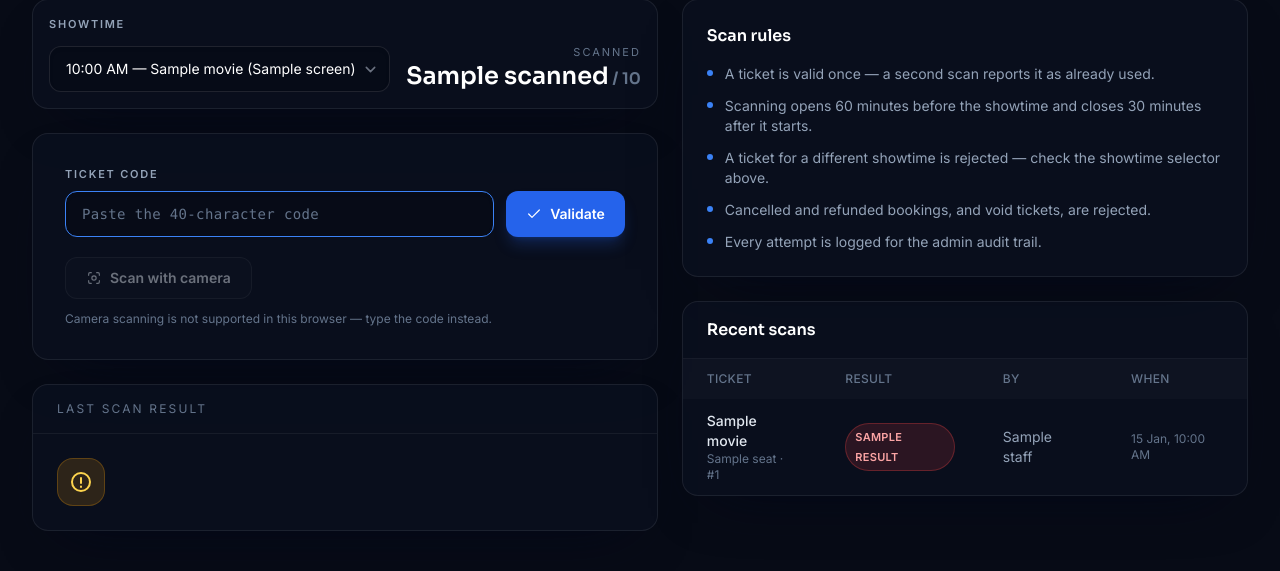
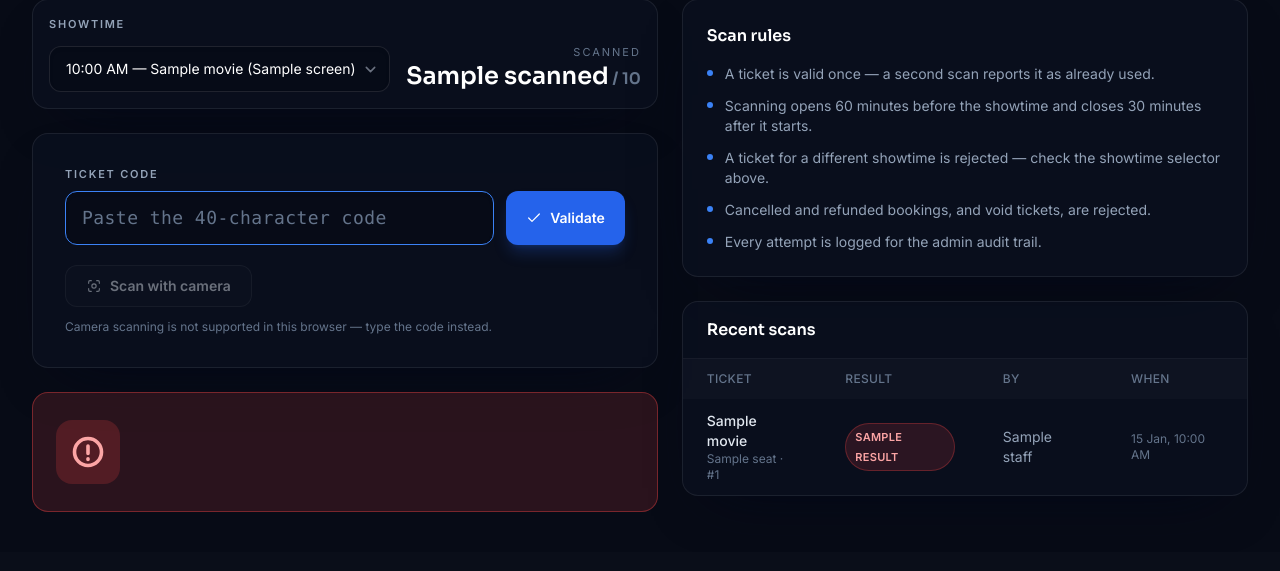
Before and after one commit to Anousha-Ahmed/CineBook, a Laravel app: template resources/views/staff/scan.blade.php in a window 1280 px wide. Shown: the part 322-893 px from the top of the page. After the commit the page ends 834 px from the top, so only its background shows below. Run offline with Laravel 12, Linux system fonts and the light colour scheme; a user stored in the database is signed in; data comes from the database, SQL or seed files in the repository; tables that the repository leaves empty hold one stand-in row (values such as "Sample post"); the template is opened without the code that fills it: most values are stand-ins (such as "Sample title", 1, 10 or a date in 2020); data that the repository does not hold is empty; style sheets or scripts are compiled from the project's sources.

Commit message:
Make scanner results readable at the door

```diff
--- a/resources/views/staff/scan.blade.php
+++ b/resources/views/staff/scan.blade.php
@@ -40,7 +40,7 @@
                     <label for="token" class="label">{{ __('Ticket code') }}</label>
                     <div class="mt-2 flex flex-col gap-3 sm:flex-row">
                         <input id="token" name="token" type="text" x-ref="tokenInput" value="{{ old('token') }}"
-                               class="input w-full font-mono text-sm tracking-wide" placeholder="Paste the 40-character code" required autocomplete="off" autofocus>
+                               class="input w-full font-mono text-lg tracking-wide" placeholder="Paste the 40-character code" required autocomplete="off" autofocus>
                         <button type="submit" class="btn btn-primary shrink-0">
                             <svg class="h-4 w-4" viewBox="0 0 24 24" fill="none" stroke="currentColor" stroke-width="1.8" stroke-linecap="round" stroke-linejoin="round"><path d="m4 12 5 5L20 6" /></svg>
                             {{ __('Validate') }}
@@ -71,51 +71,28 @@
             @if (session('scan'))
                 @php
                     $scan = session('scan');
-                    $toneClasses = match ($scan['result']) {
-                        'valid' => 'bg-emerald-500/15 text-emerald-300 ring-emerald-500/25',
-                        'invalid', 'invalid_booking', 'cancelled', 'expired' => 'bg-red-500/15 text-red-300 ring-red-500/25',
-                        default => 'bg-amber-500/15 text-amber-300 ring-amber-500/25',
-                    };
+                    $admitted = $scan['result'] === 'valid';
+                    $headline = $admitted ? 'Admitted' : $scan['message'];
                 @endphp
-                <div class="card overflow-hidden">
-                    <div class="border-b border-white/[.06] px-6 py-4">
-                        <p class="text-xs uppercase tracking-[.18em] text-slate-500">{{ __('Last scan result') }}</p>
-                    </div>
-                    <div class="flex items-start gap-4 px-6 py-6">
-                        <span class="flex h-12 w-12 shrink-0 items-center justify-center rounded-2xl ring-1 ring-inset {{ $toneClasses }}">
-                            @if ($scan['result'] === 'valid')
-                                <svg class="h-6 w-6" viewBox="0 0 24 24" fill="none" stroke="currentColor" stroke-width="2" stroke-linecap="round" stroke-linejoin="round"><path d="m4 12.5 5 5L20 6.5" /></svg>
+                <div class="overflow-hidden rounded-2xl ring-1 ring-inset {{ $admitted ? 'bg-emerald-500/15 ring-emerald-500/40' : 'bg-red-500/15 ring-red-500/40' }}">
+                    <div class="flex items-center gap-5 px-6 py-7">
+                        <span class="flex h-16 w-16 shrink-0 items-center justify-center rounded-2xl {{ $admitted ? 'bg-emerald-500/20 text-emerald-300' : 'bg-red-500/20 text-red-300' }}">
+                            @if ($admitted)
+                                <svg class="h-9 w-9" viewBox="0 0 24 24" fill="none" stroke="currentColor" stroke-width="2.4" stroke-linecap="round" stroke-linejoin="round"><path d="m4 12.5 5 5L20 6.5" /></svg>
                             @else
-                                <svg class="h-6 w-6" viewBox="0 0 24 24" fill="none" stroke="currentColor" stroke-width="2" stroke-linecap="round" stroke-linejoin="round"><path d="M12 8v5M12 16.5v.5" /><circle cx="12" cy="12" r="9" /></svg>
+                                <svg class="h-9 w-9" viewBox="0 0 24 24" fill="none" stroke="currentColor" stroke-width="2.4" stroke-linecap="round" stroke-linejoin="round"><path d="M12 8v5M12 16.5v.5" /><circle cx="12" cy="12" r="9" /></svg>
                             @endif
                         </span>
                         <div class="min-w-0 flex-1">
-                            <p class="font-display text-lg font-semibold text-white">{{ $scan['message'] }}</p>
-                            <p class="mt-1 font-mono text-xs text-slate-500">{{ $scan['token'] }}</p>
+                            <p class="font-display text-3xl font-bold uppercase tracking-wide {{ $admitted ? 'text-emerald-300' : 'text-red-300' }} sm:text-4xl">
+                                {{ $headline }}
+                            </p>
 
                             @if ($scan['summary'])
-                                <dl class="mt-4 grid grid-cols-2 gap-x-4 gap-y-2 text-sm">
-                                    <div>
-                                        <dt class="text-xs text-slate-500">{{ __('Movie') }}</dt>
-                                        <dd class="text-slate-200">{{ $scan['summary']['movie'] }}</dd>
-                                    </div>
-                                    <div>
-                                        <dt class="text-xs text-slate-500">{{ __('Screen') }}</dt>
-                                        <dd class="text-slate-200">{{ $scan['summary']['screen'] }}</dd>
-                                    </div>
-                                    <div>
-                                        <dt class="text-xs text-slate-500">{{ __('Seat') }}</dt>
-                                        <dd class="text-slate-200">{{ $scan['summary']['seat'] }}</dd>
-                                    </div>
-                                    <div>
-                                        <dt class="text-xs text-slate-500">{{ __('Showtime') }}</dt>
-                                        <dd class="text-slate-200">{{ $scan['summary']['start'] }}</dd>
-                                    </div>
-                                    <div>
-                                        <dt class="text-xs text-slate-500">{{ __('Booking') }}</dt>
-                                        <dd class="text-slate-200">{{ $scan['summary']['booking'] }}</dd>
-                                    </div>
-                                </dl>
+                                <p class="mt-2 text-base font-medium text-white">
+                                    {{ $scan['summary']['movie'] }} &middot; Seat {{ $scan['summary']['seat'] }} &middot; {{ $scan['summary']['screen'] }}
+                                </p>
+                                <p class="mt-1 text-sm text-slate-300">{{ $scan['summary']['start'] }} &middot; Booking #{{ $scan['summary']['booking'] }}</p>
                             @endif
                         </div>
                     </div>
```
